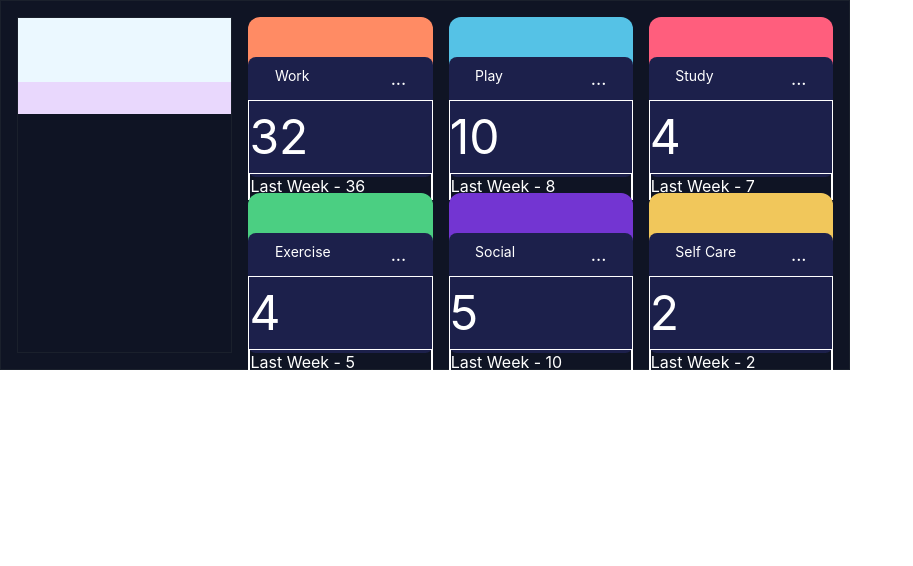
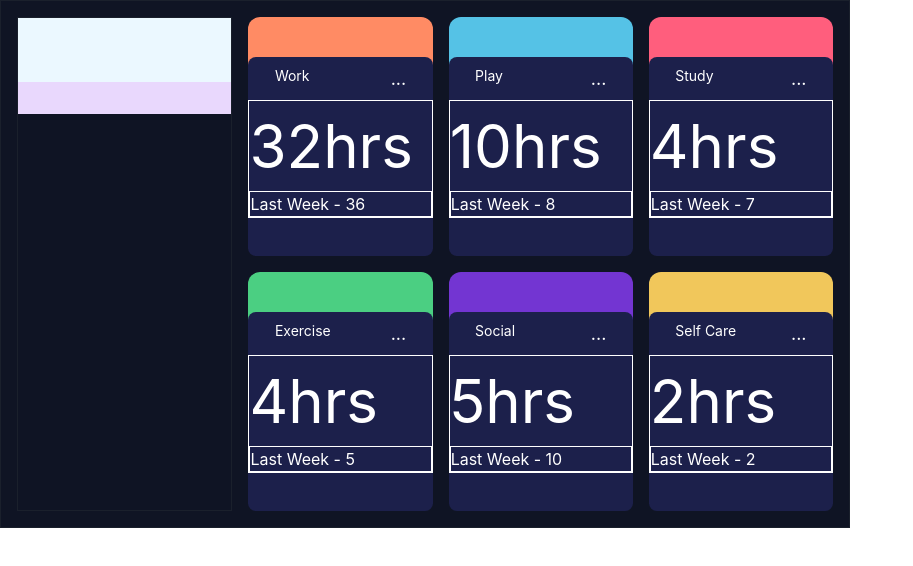
Before and after one commit to SheeloveDol/time-tracking-dashboard-react, a React (Create React App) app: page / in a window 1280 px wide. Shown: the top 566 px of the page, without its empty margins (0-913 px from the left). Built offline with nearby package versions, Linux system fonts and the light colour scheme.

Commit message:
Fixed card dimensions

```diff
--- a/src/App.js
+++ b/src/App.js
@@ -25,10 +25,10 @@ function App() {
               <Box key={item.id} borderRadius='xl' m='auto'
                 bg={item.accentBgColor}
                 borderColor='tomato.200' w='100%'
-                h='160px'>
+                h='239px'>
 
                 <Box mt='40px' w='100%' bg={item.cardBgColor}
-                    h='120px' borderRadius='lg' >
+                    h='199px' borderRadius='lg' >
 
                   <Flex p='.5rem' w='80%' color='white' m='auto'
                   justify='space-between'>
@@ -39,8 +39,8 @@ function App() {
                     </Box>
                   </Flex>
 
-                  <Flex border='1px' color='white'justify='space-between' direction={['row', 'column']}>
-                    <Text fontSize='5xl'>{item.timeframes.weekly.current}</Text>
+                  <Flex border='1px' color='white' justify='space-between' direction={['row', 'column']}>
+                    <Text fontSize='6xl'>{item.timeframes.weekly.current}hrs</Text>
                     <Box border='1px'>Last Week - {item.timeframes.weekly.previous}</Box>
                   </Flex>
 
```
